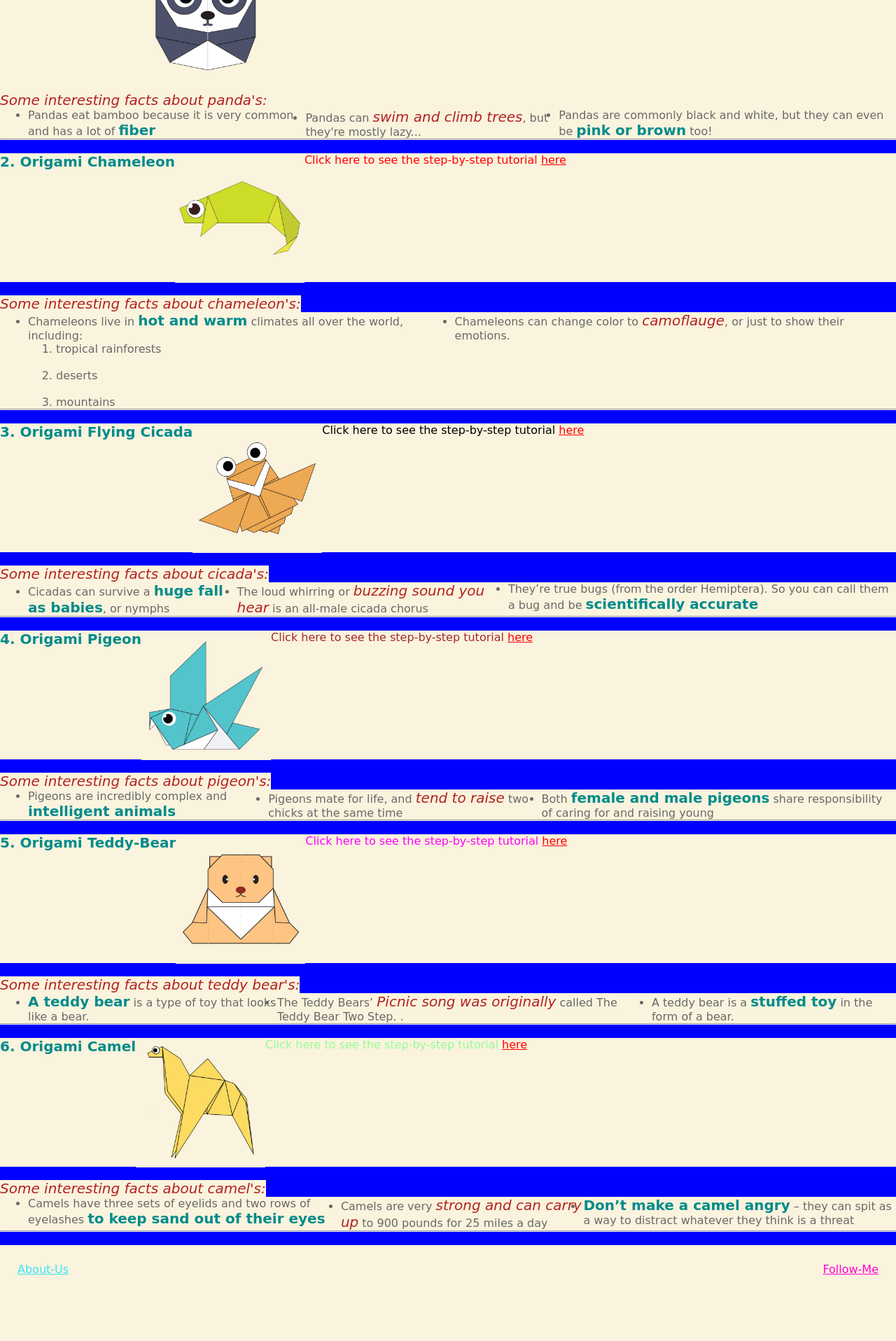
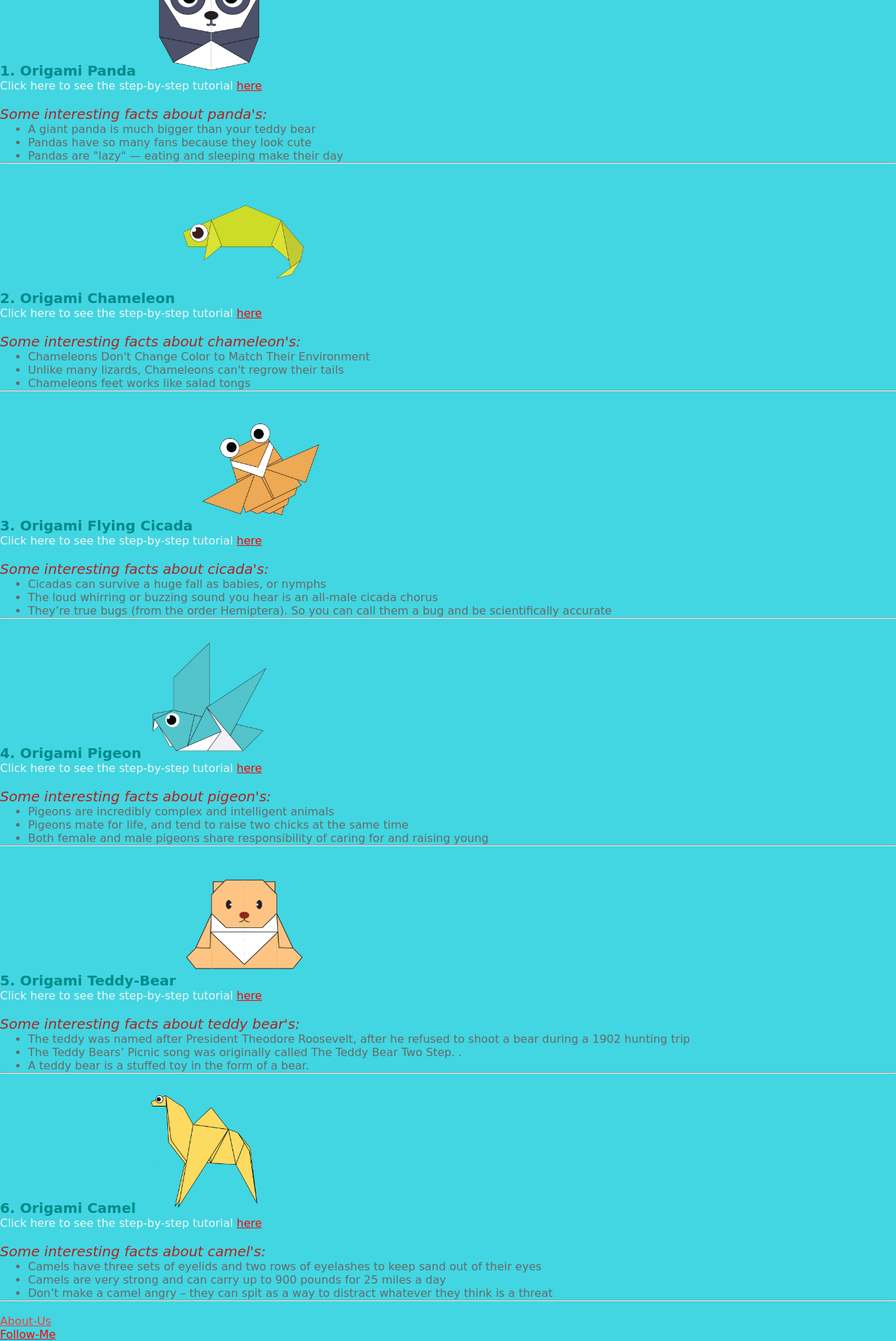
Before and after one commit to Justsneak7/origami-website, a plain HTML site: page index.html in a window 1280 px wide. Shown: the part 160-2076 px from the top of the page at 70% size. Before the commit the page ends 2008 px from the top, so only its background shows below. Drawn offline with Linux system fonts and the light colour scheme.

Commit message:
Add files via upload

```diff
--- a/index.html
+++ b/index.html
@@ -1,125 +1,91 @@
 <!DOCTYPE html>
 <html>
     <head>
+        <title> Origami Designs </title>
+        <link rel = "stylesheet" type = "text/css" href = "style.css"
 
-        <title> Origami Designs </title>
-        <link rel = 'stylesheet' type = 'text/css' href = "style.css"/>
-
-    <!-- <style>
-     h1{
-                color: red
-            }
-            body{
-                background: blue;
-                color: yellow;
-            }
-   </style> -->
     </head>
    <body>
-    <center><h1> ORIGAMI DESIGNS </h1></center>
+       <header>
+           <centre><h1> Origami Designs </h1></centre>
            <div = class = "grid">
                <div class = "panda">
+
+               </div>
+           </div>
       <b>1. Origami Panda</b>
         <a href = "http://origami.me/panda/"><img src="panda.png" width=185 height=185/></a>
         <p>Click here to see the step-by-step tutorial  <a href="http://origami.me/panda/" target="_blank" style="color:red">here</a></p>
-    </div>
         <br>
            <i>Some interesting facts about panda's:</i>
           <ul>
-              <div class = "panda-text">
-                <li>Pandas eat bamboo because it is very common and has a lot of <b>fiber</b></li>
-                <li>Pandas can <i>swim and climb trees</i>, but they're mostly lazy...</li>
-                <li>Pandas are commonly black and white, but they can even be <b>pink or brown</b> too!</li>
-            </div>
+             <li>A giant panda is much bigger than your teddy bear</li>
+             <li>Pandas have so many fans because they look cute</li>
+             <li>Pandas are "lazy" — eating and sleeping make their day</li>
           </ul>
-            </div>
           <hr>
         <br>
-        <div class = "chameleon">
         <b>2. Origami Chameleon</b>
           <a href = "http://origami.me/chameleon/"><img src="chameleon.png" width=185 height=185/></a>
           <p>Click here to see the step-by-step tutorial  <a href="http://origami.me/chameleon/" target="_blank" style="color:red">here</a></p>
-        </div>
           <br>
              <i>Some interesting facts about chameleon's:</i>
           <ul>
-              <div class  = "chameleon-text">
-                <li>Chameleons live in <b>hot and warm</b> climates all over the world, including:
-                    <ol><li>tropical rainforests</li><br><li>deserts</li><br><li>mountains</li></ol>
-                </li>
-                <li>Chameleons can change color to <i>camoflauge</i>, or just to show their emotions.</li>
-            </div>
+              <li>Chameleons Don't Change Color to Match Their Environment</li>
+              <li>Unlike many lizards, Chameleons can't regrow their tails</li>
+              <li>Chameleons feet works like salad tongs</li>
          </ul>
          <hr>
         <br>
-        <div class  = "cicada">
         <b>3. Origami Flying Cicada</b>
          <a href = "http://origami.me/flying-cicada/"><img src="cicada.png" width=185 height=185/></a>
          <p>Click here to see the step-by-step tutorial  <a href="http://origami.me/flying-cicada/" target="_blank" style="color:red">here</a></p>
-        </div>
          <br>
          <i>Some interesting facts about cicada's:</i>
          <ul>
-            <div class  = "cicada-text">
-             <li> Cicadas can survive a <b>huge fall as babies</b>, or nymphs</li>
-             <li>The loud whirring or <i>buzzing sound you hear</i> is an all-male cicada chorus</li>
-             <li>They’re true bugs (from the order Hemiptera). So you can call them a bug and be <b>scientifically accurate</b></li>
-            </div>
+             <li> Cicadas can survive a huge fall as babies, or nymphs</li>
+             <li>The loud whirring or buzzing sound you hear is an all-male cicada chorus</li>
+             <li>They’re true bugs (from the order Hemiptera). So you can call them a bug and be scientifically accurate</li>
           </ul>
           <hr>
         <br>
-        <div class  = "pigeon">
         <b>4. Origami Pigeon</b>
         <a href = "http://origami.me/pigeon/"><img src="pigeon.png" width=185 height=185/></a>
         <p>Click here to see the step-by-step tutorial <a href="http://origami.me/pigeon/" target="_blank" style="color:red">here</a></p>
-    </div>
         <br>
         <i>Some interesting facts about pigeon's:</i>
         <ul>
-            <div class  = "pigeon-text">
-            <li>Pigeons are incredibly complex and <b>intelligent animals</b></li>
-            <li>Pigeons mate for life, and <i>tend to raise</i> two chicks at the same time</li>
-            <li>Both <b>female and male pigeons</b> share responsibility of caring for and raising young</li>
-        </div>
+            <li>Pigeons are incredibly complex and intelligent animals</li>
+            <li>Pigeons mate for life, and tend to raise two chicks at the same time</li>
+            <li>Both female and male pigeons share responsibility of caring for and raising young</li>
          </ul>
          <hr>
         <br>
-        <div class  = "teddy">
         <b>5. Origami Teddy-Bear</b>
         <a href = "http://origami.me/teddy-bear/"><img src="teddy.png" width=185 height=185/></a>
         <p>Click here to see the step-by-step tutorial <a href="http://origami.me/teddy-bear/" target="_blank" style="color:red">here</a></p>
-    </div>
         <br>
         <i>Some interesting facts about teddy bear's:</i>
         <ul>
-            <div class  = "teddy-text">
-            <li><b>A teddy bear</b> is a type of toy that looks like a bear.</li>
-            <li>The Teddy Bears’ <i>Picnic song was originally</i> called The Teddy Bear Two Step. .</li>
-            <li>A teddy bear is a <b>stuffed toy</b> in the form of a bear.</li>
-        </div>
+            <li>The teddy was named after President Theodore Roosevelt, after he refused to shoot a bear during a 1902 hunting trip</li>
+            <li>The Teddy Bears’ Picnic song was originally called The Teddy Bear Two Step. .</li>
+            <li>A teddy bear is a stuffed toy in the form of a bear.</li>
         </ul>
        <hr>
        <br>
-       <div class  = "camel">
         <b>6. Origami Camel</b>
         <a href = "http://origami.me/camel/"><img src="camel.png" width=185 height=185/></a>
         <p>Click here to see the step-by-step tutorial <a href="http://origami.me/camel/" target="_blank" style="color:red">here</a></p>
-        </div>
         <br>
         <i>Some interesting facts about camel's:</i>
         <ul>
-            <div class  = "camel-text">
-            <li>Camels have three sets of eyelids and two rows of eyelashes <b>to keep sand out of their eyes</b></li>
-            <li>Camels are very <i>strong and can carry up</i> to 900 pounds for 25 miles a day</li>
-            <li><b>Don’t make a camel angry</b> – they can spit as a way to distract whatever they think is a threat</li>
-        </div>
+            <li>Camels have three sets of eyelids and two rows of eyelashes to keep sand out of their eyes</li>
+            <li>Camels are very strong and can carry up to 900 pounds for 25 miles a day</li>
+            <li>Don’t make a camel angry – they can spit as a way to distract whatever they think is a threat</li>
         </ul>
-    </div>
         <hr>
         <br>
-          <div class = "header">
-        <a href="https://github.com/Justsneak7" target="_blank" style="color:rgb(59, 229, 252)">About-Us</a>
-        <a href="https://github.com/Justsneak7" target="_blank" style="color:rgb(255, 0, 212)">Follow-Me</a>
-</div>
+        <a href="https://origami.me/" target="_blank" style="color:rgb(252, 59, 59)">About-Us</a><br>
+        <a href="https://github.com/Justsneak7" target="_blank" style="color:rgb(255, 0, 0)">Follow-Me</a>
     </body>
 </html>
--- a/style.css
+++ b/style.css
@@ -1,33 +1,37 @@
-* {
-    /* color: #1e90ff; */
-    background-color: #FAF3DD;
+*{
+    background-color: rgb(65, 214, 225);
     font-family: cursive, fantasy, serif;
     margin: 0px;
 }
 
-
 .header{
-    background-color: #FAF3DD;
+    background-color: lightcoral;
     display: flex;
     justify-content: space-between;
-    padding:25px
+    padding: 30px
 }
 
-.grid {
-    margin: 0px;
-    padding: 0px;
+.images {
+    margin: 50px;
+    padding: 50px;
+    display: flex;
+    flex-wrap: wrap;
     justify-content: center;
 }
 
-.panda{
-    display : flex;
-    color:greenyellow
+.grid{
+    justify-content: space-evenly;
 }
 
-.panda-text{
+.panda{
+    display: flex;
+    color: lightskyblue;
+}
+
+.pandatext{
     display: flex;
     justify-content: space-between;
-    color:magenta
+    color: mediumblue;
 }
 
 .chameleon{
@@ -118,3 +122,34 @@ i {
     font-size: 20px;
     color: #b22222;
 }
+
+a:link{
+    color: white;
+}
+a:visited{
+    color: white;
+}
+
+.origami:hover{
+    transform: scale(1.2);
+}
+
+li {
+    color: #696969;
+}
+
+b {
+    font-size: 20px;
+    color: #008b8b;
+}
+
+i {
+    font-size: 20px;
+    color: #b22222;
+}
+
+.footer{
+    background-color: crimson;
+    display: flex;
+    justify-content: flex-end;
+}
```
Lines whose indentation alone changed are shown as unchanged.
